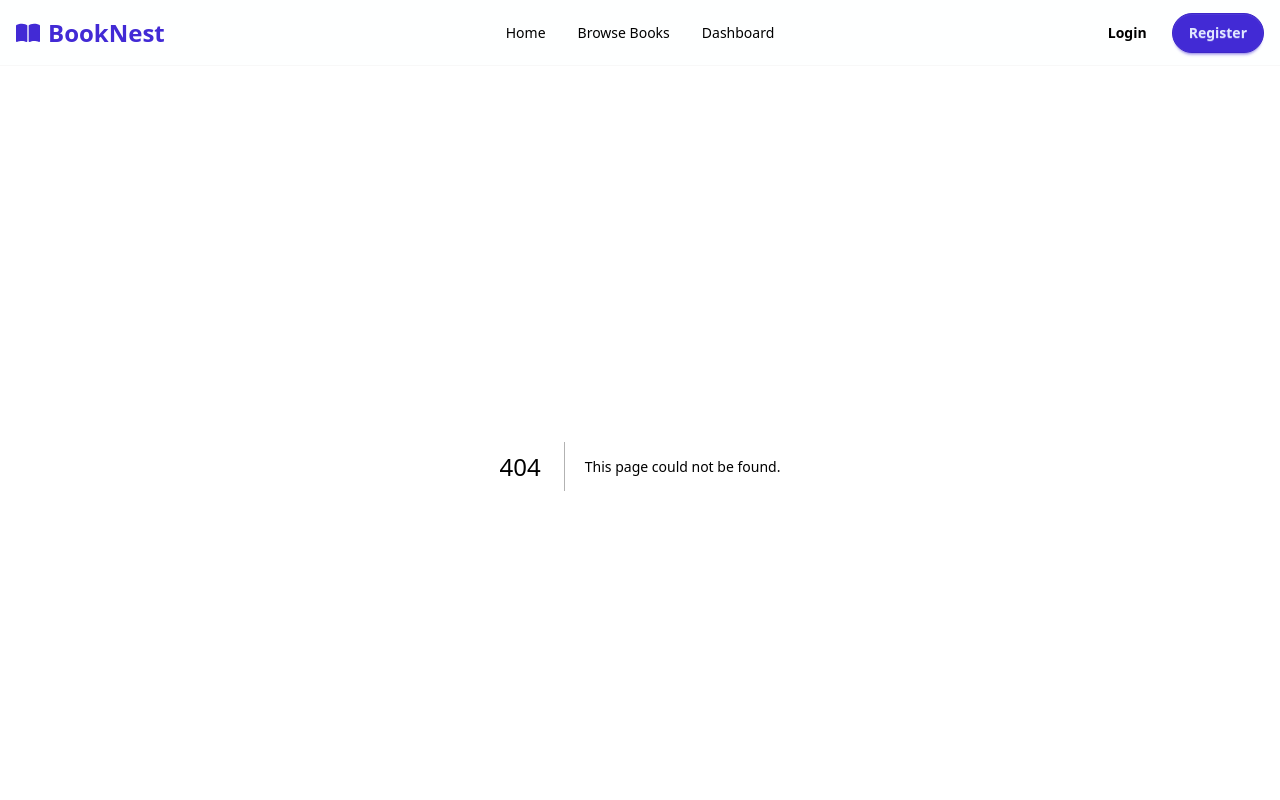
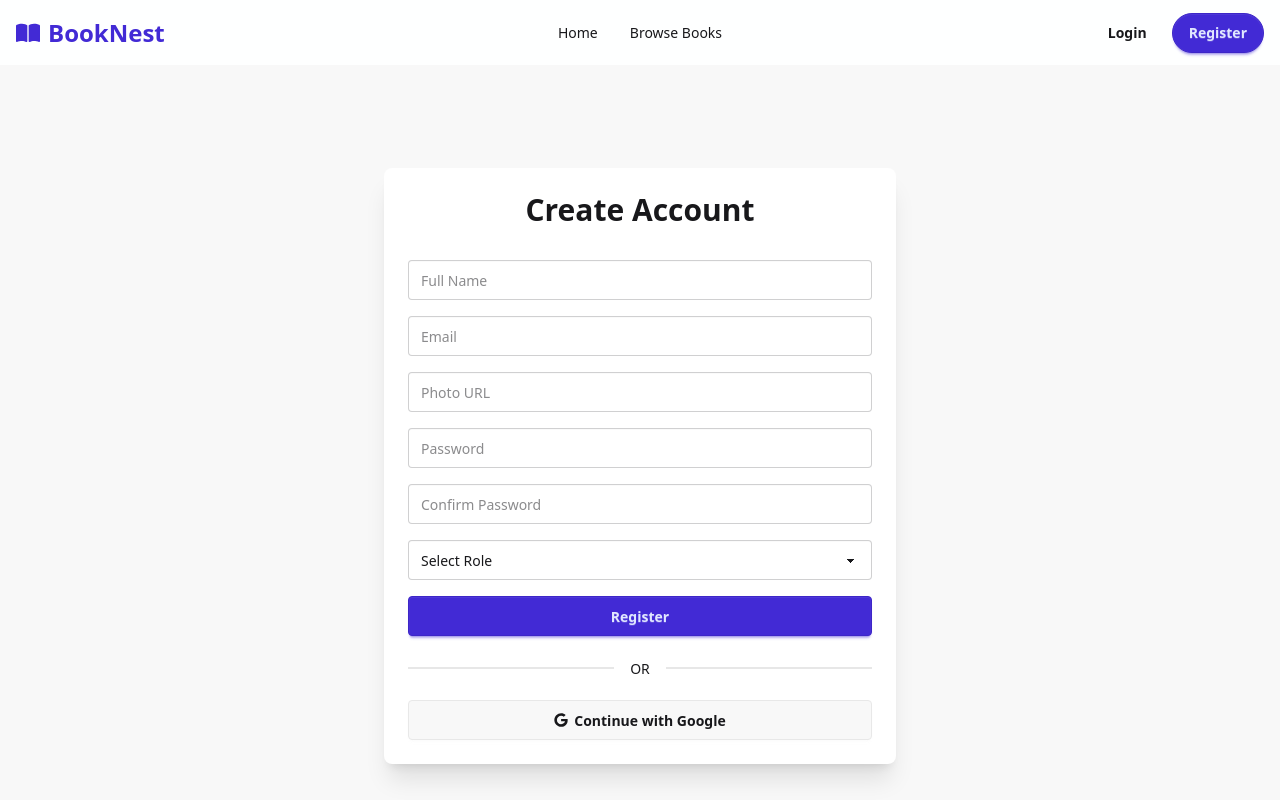
Before and after one commit to Atik03/B13-A10-Client, a Next.js app: page /register in a window 1280 px wide. Before the commit this address had no page. Shown: the top 800 px of the page. Built offline with nearby package versions, Linux system fonts and the light colour scheme.

Commit message:
add login page

```diff
--- a/src/app/layout.js
+++ b/src/app/layout.js
@@ -1,4 +1,5 @@
 import "./globals.css";
+import Providers from "@/providers/AuthProvider";
 import Navbar from "@/components/shared/Navbar";
 import Footer from "@/components/shared/Footer";
 
@@ -11,9 +12,13 @@ export default function RootLayout({ children }) {
   return (
     <html lang="en" data-theme="light">
       <body>
-        <Navbar />
-        <main>{children}</main>
-        <Footer />
+        <Providers>
+          <Navbar />
+
+          <main>{children}</main>
+
+          <Footer />
+        </Providers>
       </body>
     </html>
   );
--- /dev/null
+++ b/src/app/login/page.jsx
@@ -0,0 +1,9 @@
+import LoginForm from "@/components/auth/LoginForm";
+
+export default function LoginPage() {
+  return (
+    <div className="min-h-screen flex items-center justify-center px-4 py-16 bg-base-200">
+      <LoginForm />
+    </div>
+  );
+}
--- /dev/null
+++ b/src/app/register/page.jsx
@@ -0,0 +1,9 @@
+import RegisterForm from "@/components/auth/RegisterForm";
+
+export default function RegisterPage() {
+  return (
+    <div className="min-h-screen flex items-center justify-center px-4 py-16 bg-base-200">
+      <RegisterForm />
+    </div>
+  );
+}
--- /dev/null
+++ b/src/components/auth/LoginForm.jsx
@@ -0,0 +1,44 @@
+"use client";
+
+import { FaGoogle } from "react-icons/fa6";
+
+export default function LoginForm() {
+  return (
+    <div className="card bg-base-100 w-full max-w-md shadow-xl">
+      <div className="card-body">
+        <h2 className="text-3xl font-bold text-center">Welcome Back</h2>
+
+        <form className="space-y-4 mt-6">
+          <div>
+            <label className="label">Email</label>
+
+            <input
+              type="email"
+              className="input input-bordered w-full"
+              placeholder="Email"
+            />
+          </div>
+
+          <div>
+            <label className="label">Password</label>
+
+            <input
+              type="password"
+              className="input input-bordered w-full"
+              placeholder="Password"
+            />
+          </div>
+
+          <button className="btn btn-primary w-full">Login</button>
+        </form>
+
+        <div className="divider">OR</div>
+
+        <button className="btn w-full">
+          <FaGoogle />
+          Continue with Google
+        </button>
+      </div>
+    </div>
+  );
+}
--- /dev/null
+++ b/src/components/auth/RegisterForm.jsx
@@ -0,0 +1,63 @@
+"use client";
+
+import { FaGoogle } from "react-icons/fa6";
+
+export default function RegisterForm() {
+  return (
+    <div className="card bg-base-100 w-full max-w-lg shadow-xl">
+      <div className="card-body">
+        <h2 className="text-3xl font-bold text-center">Create Account</h2>
+
+        <form className="space-y-4 mt-6">
+          <input
+            type="text"
+            placeholder="Full Name"
+            className="input input-bordered w-full"
+          />
+
+          <input
+            type="email"
+            placeholder="Email"
+            className="input input-bordered w-full"
+          />
+
+          <input
+            type="text"
+            placeholder="Photo URL"
+            className="input input-bordered w-full"
+          />
+
+          <input
+            type="password"
+            placeholder="Password"
+            className="input input-bordered w-full"
+          />
+
+          <input
+            type="password"
+            placeholder="Confirm Password"
+            className="input input-bordered w-full"
+          />
+
+          {/* Requirement অনুযায়ী Role Selection */}
+          <select className="select select-bordered w-full">
+            <option>Select Role</option>
+
+            <option value="user">Reader</option>
+
+            <option value="librarian">Librarian</option>
+          </select>
+
+          <button className="btn btn-primary w-full">Register</button>
+        </form>
+
+        <div className="divider">OR</div>
+
+        <button className="btn w-full">
+          <FaGoogle />
+          Continue with Google
+        </button>
+      </div>
+    </div>
+  );
+}
--- a/src/components/shared/Navbar.jsx
+++ b/src/components/shared/Navbar.jsx
@@ -1,9 +1,16 @@
 "use client";
 
 import Link from "next/link";
-import { FaBookOpen, FaBars } from "react-icons/fa6";
+import {
+  FaBars,
+  FaBookOpen,
+  FaUser,
+  FaArrowRightFromBracket,
+} from "react-icons/fa6";
 
 export default function Navbar() {
+  const user = null;
+
   const navLinks = (
     <>
       <li>
@@ -14,9 +21,11 @@ export default function Navbar() {
         <Link href="/browse-books">Browse Books</Link>
       </li>
 
+      {user && (
         <li>
           <Link href="/dashboard">Dashboard</Link>
         </li>
+      )}
     </>
   );
 
@@ -31,7 +40,7 @@ export default function Navbar() {
 
             <ul
               tabIndex={0}
-              className="menu menu-sm dropdown-content mt-3 z-[100] p-2 shadow bg-base-100 rounded-box w-52"
+              className="menu menu-sm dropdown-content mt-3 z-[100] p-2 shadow bg-base-100 rounded-box w-56"
             >
               {navLinks}
             </ul>
@@ -39,7 +48,7 @@ export default function Navbar() {
 
           <Link
             href="/"
-            className="flex items-center gap-2 text-2xl font-bold text-primary hidden lg:flex"
+            className="flex items-center gap-2 text-2xl font-bold text-primary"
           >
             <FaBookOpen />
             <span>BookNest</span>
@@ -53,6 +62,8 @@ export default function Navbar() {
         </div>
 
         <div className="navbar-end gap-2">
+          {!user ? (
+            <>
               <Link href="/login" className="btn btn-ghost">
                 Login
               </Link>
@@ -60,6 +71,32 @@ export default function Navbar() {
               <Link href="/register" className="btn btn-primary rounded-full">
                 Register
               </Link>
+            </>
+          ) : (
+            <div className="dropdown dropdown-end">
+              <label tabIndex={0} className="btn btn-ghost btn-circle avatar">
+                <div className="w-10 rounded-full bg-primary text-white flex items-center justify-center">
+                  <FaUser />
+                </div>
+              </label>
+
+              <ul
+                tabIndex={0}
+                className="menu menu-sm dropdown-content mt-3 z-[100] p-2 shadow bg-base-100 rounded-box w-56"
+              >
+                <li>
+                  <Link href="/dashboard">Dashboard</Link>
+                </li>
+
+                <li>
+                  <button>
+                    <FaArrowRightFromBracket />
+                    Logout
+                  </button>
+                </li>
+              </ul>
+            </div>
+          )}
         </div>
       </div>
     </div>
--- /dev/null
+++ b/src/context/AuthContext.jsx
@@ -0,0 +1,20 @@
+"use client";
+
+import { createContext, useContext, useState } from "react";
+
+const AuthContext = createContext();
+
+export function useAuth() {
+  return useContext(AuthContext);
+}
+
+export default function AuthProvider({ children }) {
+  const [user, setUser] = useState(null);
+
+  const value = {
+    user,
+    setUser,
+  };
+
+  return <AuthContext.Provider value={value}>{children}</AuthContext.Provider>;
+}
--- /dev/null
+++ b/src/providers/AuthProvider.jsx
@@ -0,0 +1,7 @@
+"use client";
+
+import AuthProvider from "@/context/AuthContext";
+
+export default function Providers({ children }) {
+  return <AuthProvider>{children}</AuthProvider>;
+}
```
Lines whose indentation alone changed are shown as unchanged.
